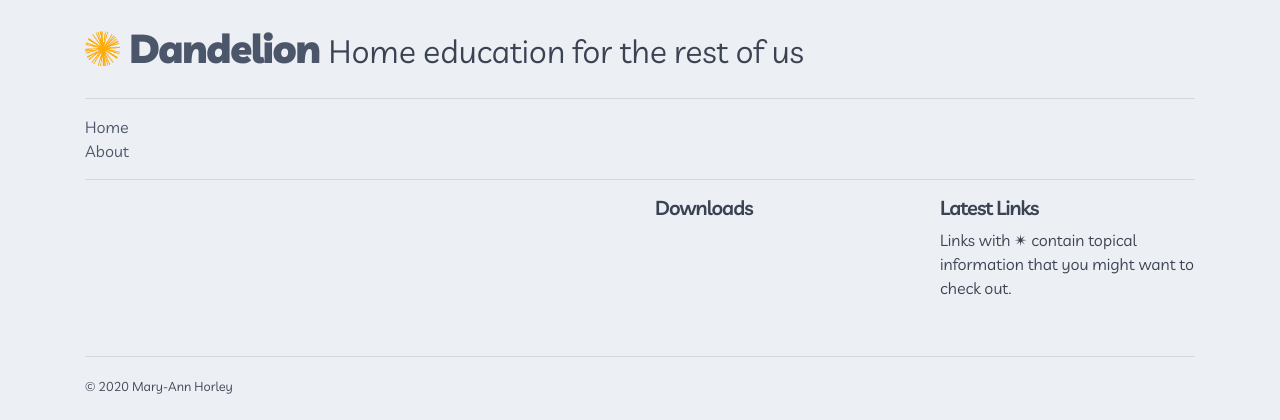
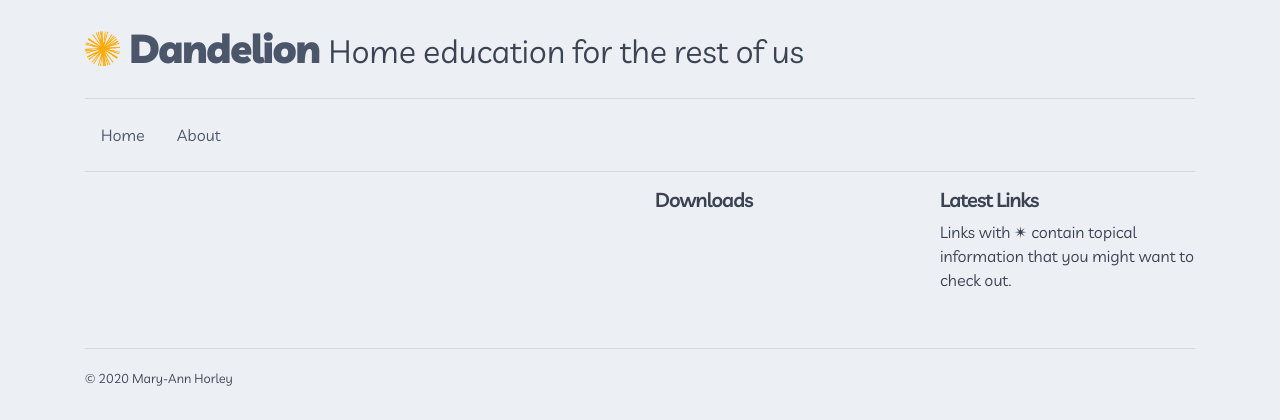
Before and after one commit to maryannh/dandelion2, a Flask app: page / in a window 1280 px wide. Shown: the top 420 px of the page. Run offline with Flask 2, Linux system fonts and the light colour scheme; data that the repository does not hold is empty; some libraries are stand-ins or nearby versions.

Commit message:
updated menu

```diff
--- a/templates/base.html
+++ b/templates/base.html
@@ -86,10 +86,19 @@ body.index div.sidebar div.posts {
             </small>
         </h1>
         <hr>
-        <ul class="list-inline">
-            <li class="list-inline-item"><a href="{{ url_for('index') }}">Home</a><li>
-            <li class="list-inline-item"><a href="{{ url_for('index') }}/page/VioeaE6U">About</a><li>
-        </ul>
+
+        <ul class="nav">
+  <li class="nav-item">
+    <a class="nav-link" href="{{ url_for('index') }}">Home</a>
+  </li>
+  <li class="nav-item">
+    <a class="nav-link" href="{{ url_for('index') }}/page/VioeaE6U">About</a>
+  </li>
+
+</ul>
+
+
+
         <hr>
     </div>
 </div>
```
Also changed, not shown: templates/single_base.html (+9 -4 lines).
